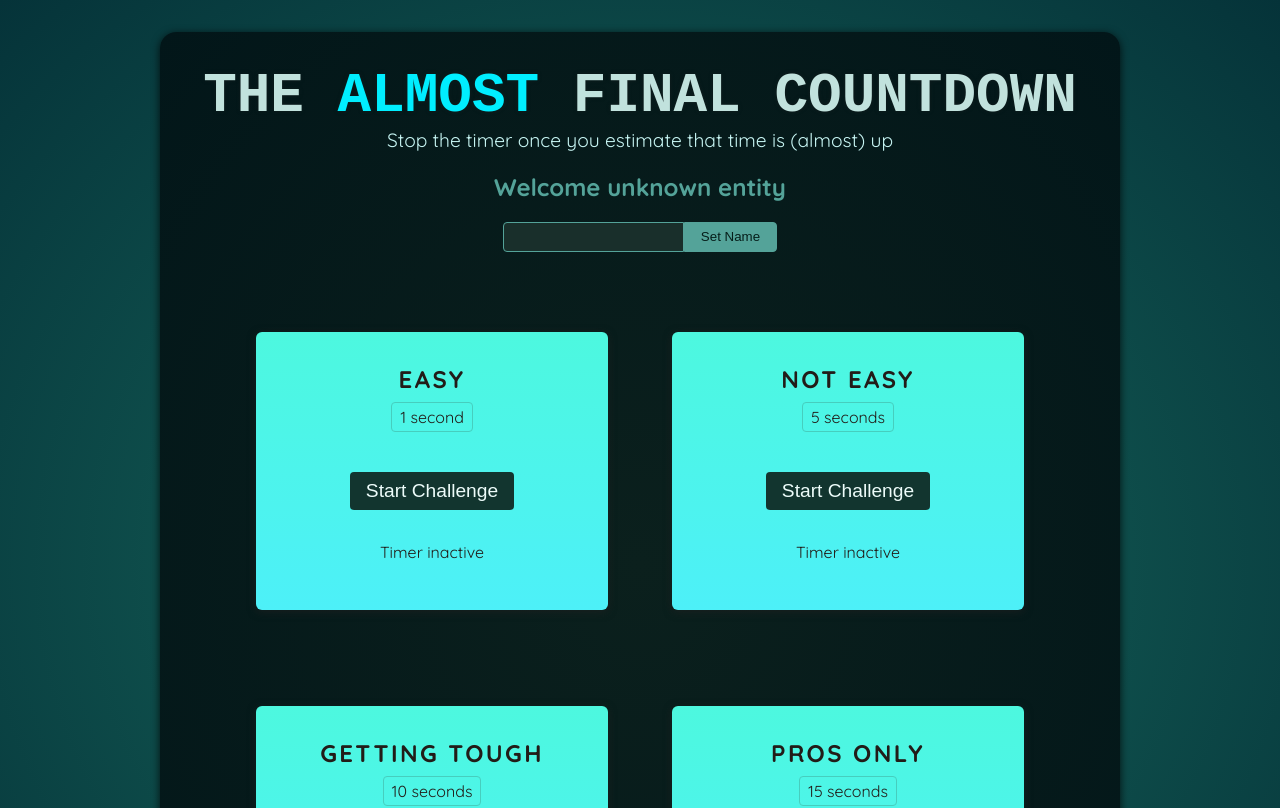
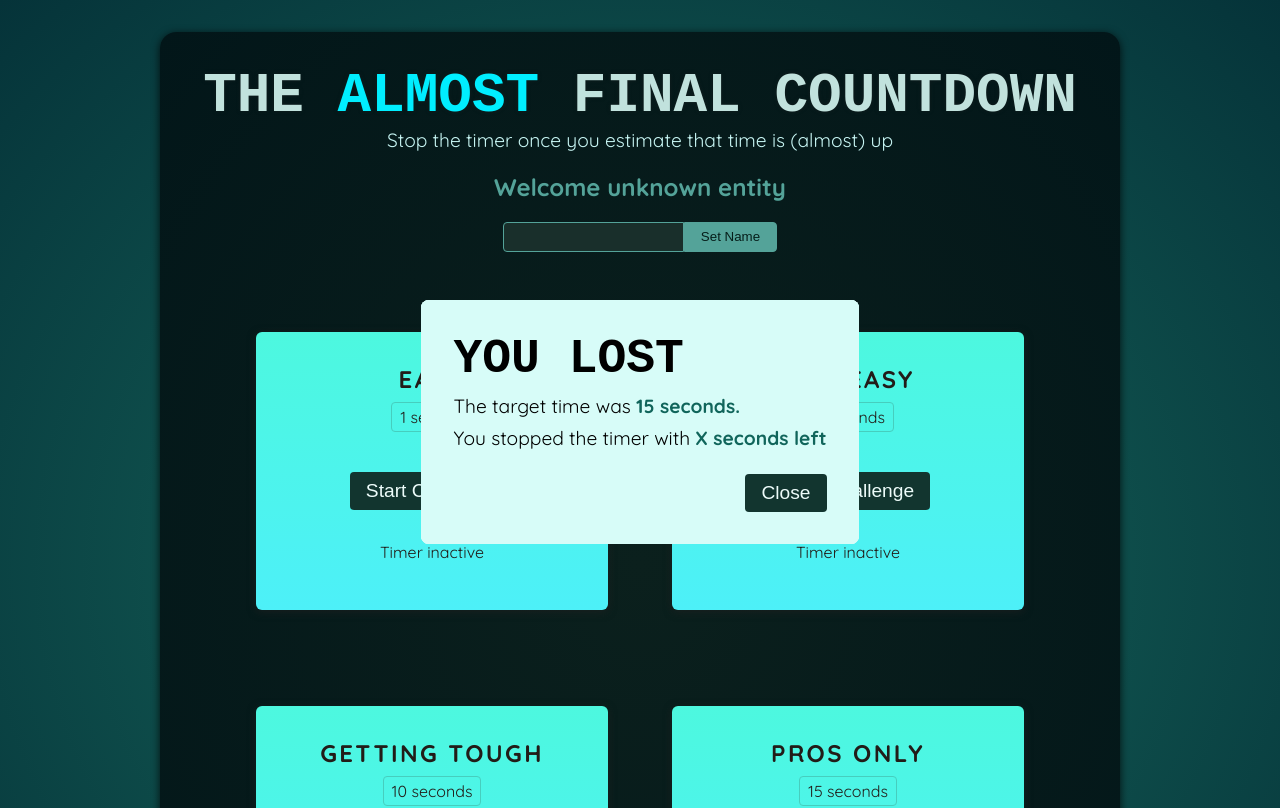
Before and after one commit to Yuanuanuan/CountDown-Game, a React (Vite) app: page / in a window 1280 px wide. Shown: the top 808 px of the page. Built offline with nearby package versions, Linux system fonts and the light colour scheme; a web font is replaced by a local one.

Commit message:
feat: ResultModal & practice useRef, forwardRef

```diff
--- /dev/null
+++ b/src/components/ResultModal.jsx
@@ -0,0 +1,23 @@
+import { forwardRef } from "react";
+
+const ResultModal = forwardRef(function ResultModal(
+  { result, targetTime },
+  ref
+) {
+  return (
+    <dialog ref={ref} className="result-modal" open>
+      <h2>You {result}</h2>
+      <p>
+        The target time was <strong>{targetTime} seconds.</strong>
+      </p>
+      <p>
+        You stopped the timer with <strong>X seconds left</strong>
+      </p>
+      <form action="dialog">
+        <button>Close</button>
+      </form>
+    </dialog>
+  );
+});
+
+export default ResultModal;
--- a/src/components/TimeChallenge.jsx
+++ b/src/components/TimeChallenge.jsx
@@ -1,13 +1,16 @@
 import { useState, useRef } from "react";
+import ReactModal from "./ResultModal";
 
 export default function TimeChallenge({ title, targetTime }) {
   const timer = useRef();
+  const dialog = useRef();
   const [timerExpired, setTimerExpired] = useState(false);
   const [timerStarted, setTimerStarted] = useState(false);
 
   const handleStart = () => {
     timer.current = setTimeout(() => {
       setTimerExpired(true);
+      dialog.current.showMoal();
     }, targetTime * 1000);
 
     setTimerStarted(true);
@@ -18,9 +21,10 @@
   };
 
   return (
+    <>
+      <ReactModal ref={dialog} targetTime={targetTime} result="lost" />
       <section className="challenge">
         <h2>{title}</h2>
-      {timerExpired && <p>You Lost!</p>}
         <p className="challenge-time">
           {targetTime} second{targetTime > 1 ? "s" : ""}
         </p>
@@ -33,5 +37,6 @@
           {timerStarted ? "Time is running..." : "Timer inactive"}
         </p>
       </section>
+    </>
   );
 }
```
Lines whose indentation alone changed are shown as unchanged.
